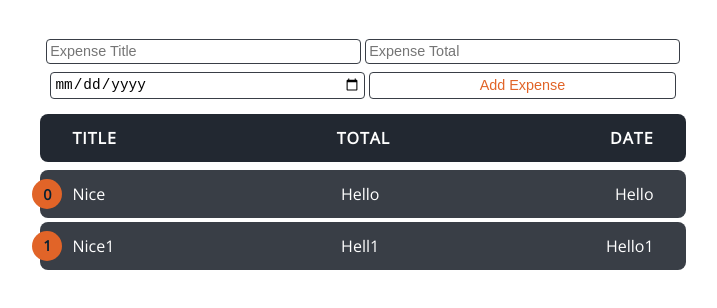
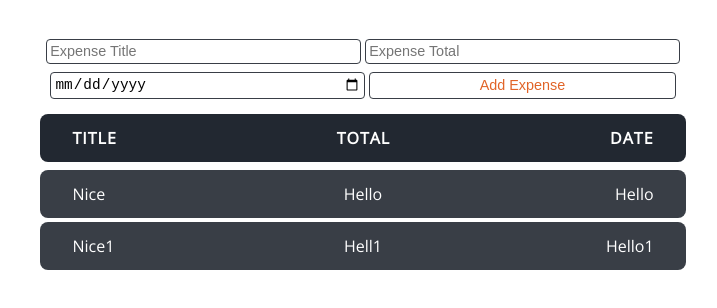
Before and after one commit to mankirats/Expense-Manager, a React (Create React App) app: page / in a window 1280 px wide. Shown: the top 308 px of the page, without its empty margins (277-994 px from the left). Built offline with nearby package versions, Linux system fonts and the light colour scheme.

Commit message:
Expense form added

```diff
--- a/src/Components/Expense.js
+++ b/src/Components/Expense.js
@@ -7,7 +7,7 @@ const ExpenseDiv = styled.div`
     margin: 0.2rem 0;
     /* width: 45vw; */
     padding: 0 2rem;
-    height: calc(2rem + 2vh);
+    min-height: calc(2rem + 2vh);
     border-radius: 8px;
     display: flex;
     flex-direction: row;
@@ -27,11 +27,21 @@ const ExpenseEntryNumber = styled.span`
     font-size: 0.9rem;
     /* text-align: center; */
     place-items: center;
+    display: none;
     position: absolute;
 `;
-const ExpenseTitle = styled.span``;
-const ExpenseTotal = styled.span``;
-const ExpenseDate = styled.span``;
+const ExpenseTitle = styled.span`
+    width: calc(100% / 3);
+    overflow-wrap: break-word;
+`;
+const ExpenseTotal = styled.span`
+    width: calc(100% / 3);
+    text-align: center;
+`;
+const ExpenseDate = styled.span`
+    width: calc(100% / 3);
+    text-align: right;
+`;
 
 function Expense(props) {
     return (
```
